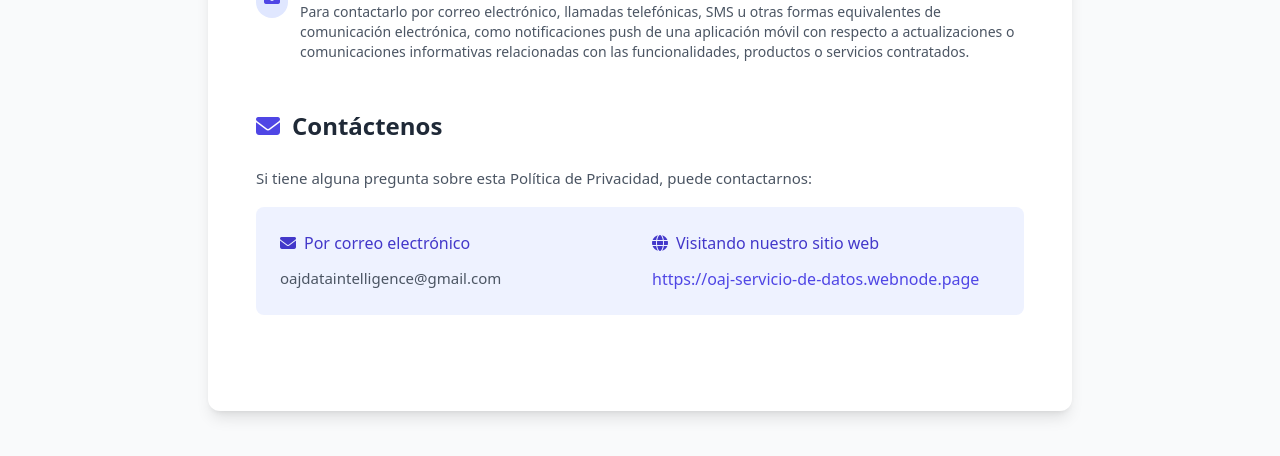
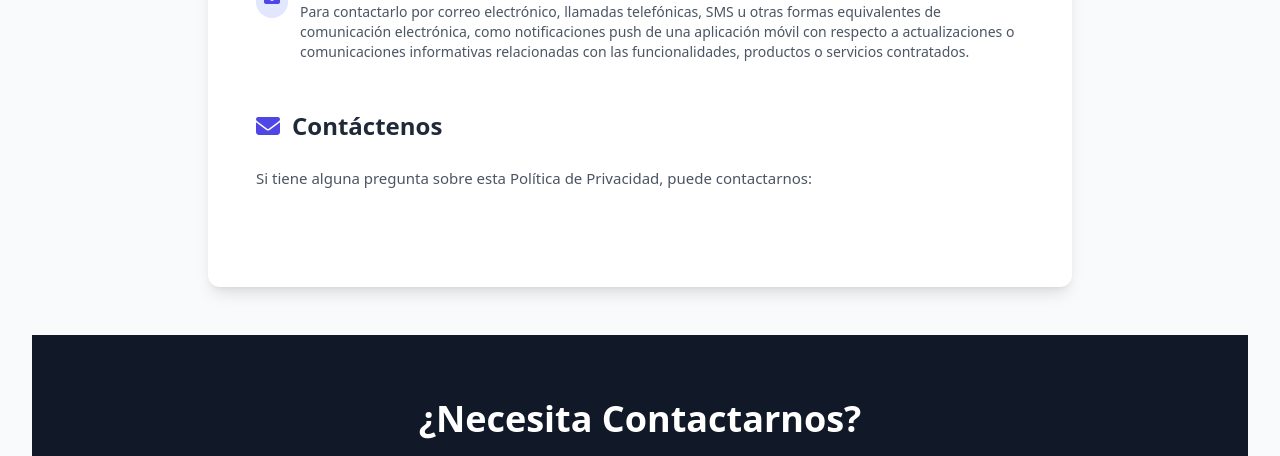
Before and after one commit to oscarjimnz92/oaj_web, a Flask app: page /privacidad in a window 1280 px wide. Shown: the part 2522-2978 px from the top of the page. Run offline with Flask 3, Linux system fonts and the light colour scheme; some libraries are stand-ins or nearby versions.

Commit message:
edit contact privacity

```diff
--- a/templates/privacidad.html
+++ b/templates/privacidad.html
@@ -211,24 +211,6 @@
                 <p class="text-gray-600 leading-relaxed mb-4">
                     Si tiene alguna pregunta sobre esta Política de Privacidad, puede contactarnos:
                 </p>
-
-                <div class="bg-indigo-50 rounded-lg p-6">
-                    <div class="flex flex-col md:flex-row md:space-x-6 space-y-4 md:space-y-0">
-                        <div class="flex-1">
-                            <h4 class="font-medium text-indigo-700 mb-3 flex items-center">
-                                <i class="fas fa-envelope mr-2"></i> Por correo electrónico
-                            </h4>
-                            <p class="text-gray-600">oajdataintelligence@gmail.com</p>
-                        </div>
-
-                        <div class="flex-1">
-                            <h4 class="font-medium text-indigo-700 mb-3 flex items-center">
-                                <i class="fas fa-globe mr-2"></i> Visitando nuestro sitio web
-                            </h4>
-                            <a href="https://oaj-servicio-de-datos.webnode.page" class="text-indigo-600 hover:text-indigo-800 transition" target="_blank">https://oaj-servicio-de-datos.webnode.page</a>
-                        </div>
-                    </div>
-                </div>
             </section>
         </article>
     </main>
--- a/templates/secciones/header.html
+++ b/templates/secciones/header.html
@@ -24,9 +24,6 @@
                         </div>
                     </div>
                 </div>
-                <div class="hidden md:block">
-                    <a href="{{ url_for('contacto') }}" class="bg-indigo-600 text-white px-4 py-2 rounded-md text-sm font-medium hover:bg-indigo-700 transition duration-300">Contactar</a>
-                </div>
                 <div class="md:hidden">
                     <button class="text-gray-600 hover:text-indigo-600 focus:outline-none">
                         <i class="fas fa-bars text-xl"></i>
```
